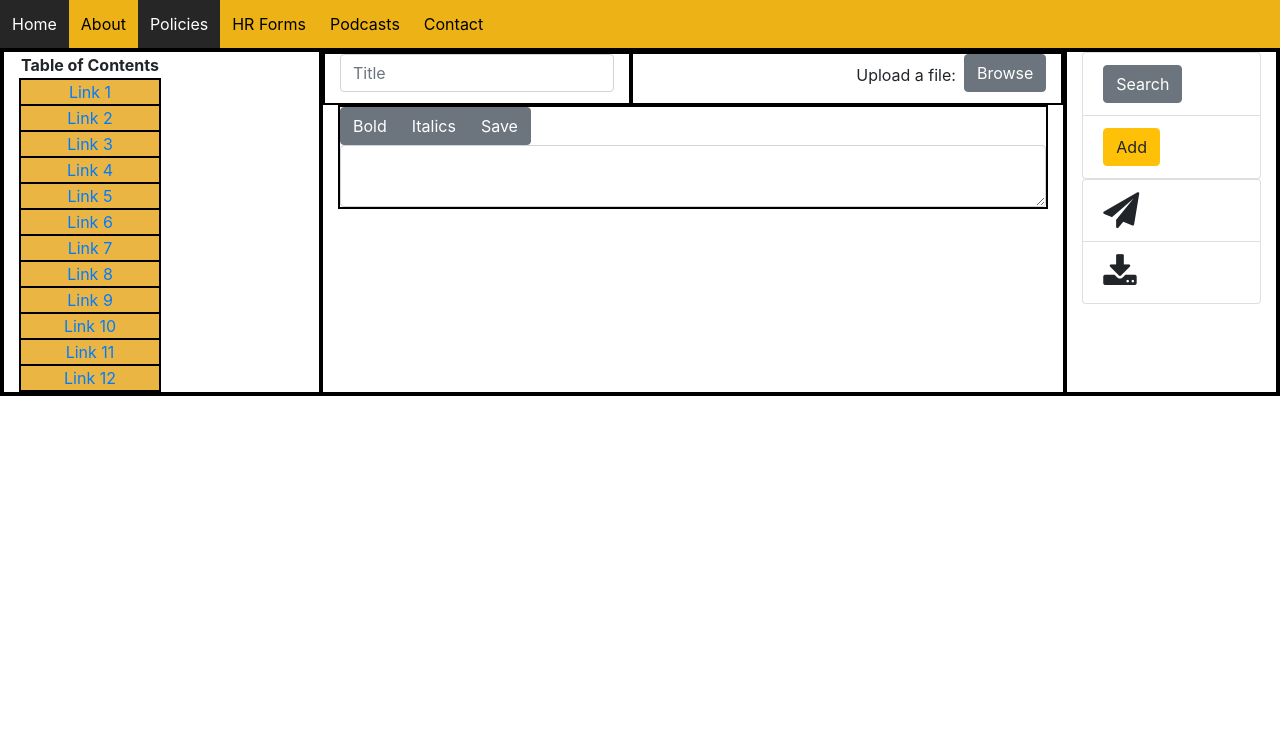
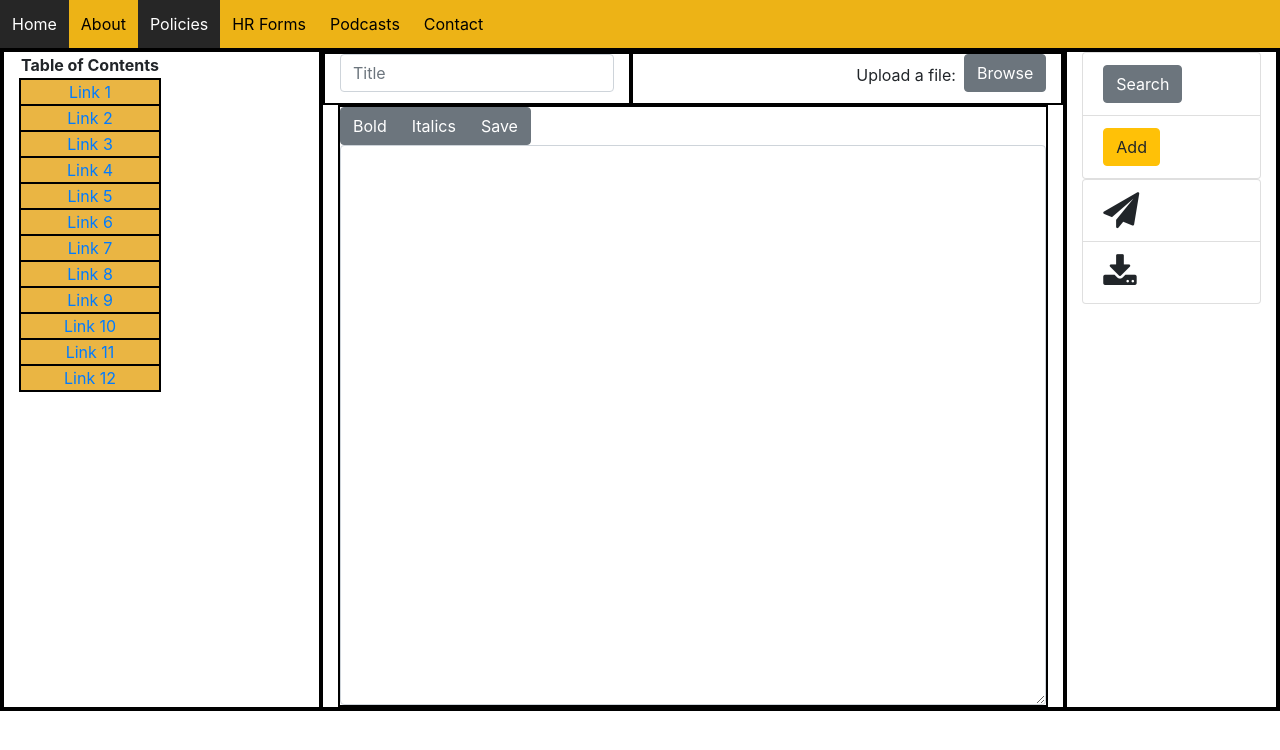
Before and after one commit to ghost-pep/JID8135, an Angular app in the folder gt-athletics/: page /policy in a window 1280 px wide. Shown: the top 750 px of the page. Built offline with nearby package versions, Linux system fonts and the light colour scheme.

Commit message:
made textarea longer

```diff
--- a/gt-athletics/src/app/policy/policy.component.css
+++ b/gt-athletics/src/app/policy/policy.component.css
@@ -5,11 +5,9 @@ tr {
 }
 
 /** FOR DEBUGGING ONLY **/
-
 #border {
 	border: 2px solid black;
 }
-
 /** /FOR DEBUGGING ONLY **/
 
 
@@ -75,6 +73,14 @@ tr {
 	padding: 12px;
 }
 
+#text-editor {
+	min-height: 70vh;
+}
+
+#bottom {
+	align-content: bottom;
+}
+
 /** /Title Toolbar **/
 
 /** Sidebar **/
--- a/gt-athletics/src/app/policy/policy.component.html
+++ b/gt-athletics/src/app/policy/policy.component.html
@@ -88,7 +88,7 @@
       				<button type="button" class="btn btn-secondary">Italics</button>
       				<button type="button" class="btn btn-secondary">Save</button>
       			</div>
-      			<div class="row">
+      			<div class="row" id="text-editor">
       				<textarea class="form-control" aria-label="Policy Editor"></textarea>
       			</div>
       		</div>
@@ -99,7 +99,7 @@
               <li class="list-group-item"><button type="button" class="btn btn-secondary">Search</button></li>
               <li class="list-group-item"><button type="button" class="btn btn-warning">Add</button></li>
             </ul>
-            <ul class="list-group">
+            <ul class="list-group" id="bottom">
               <li class="list-group-item"><i class="fa fa-paper-plane" style="font-size: 36px"></i></li>
               <li class="list-group-item"><i class="fa fa-download" style="font-size: 36px"></i></li>
             </ul>
```
